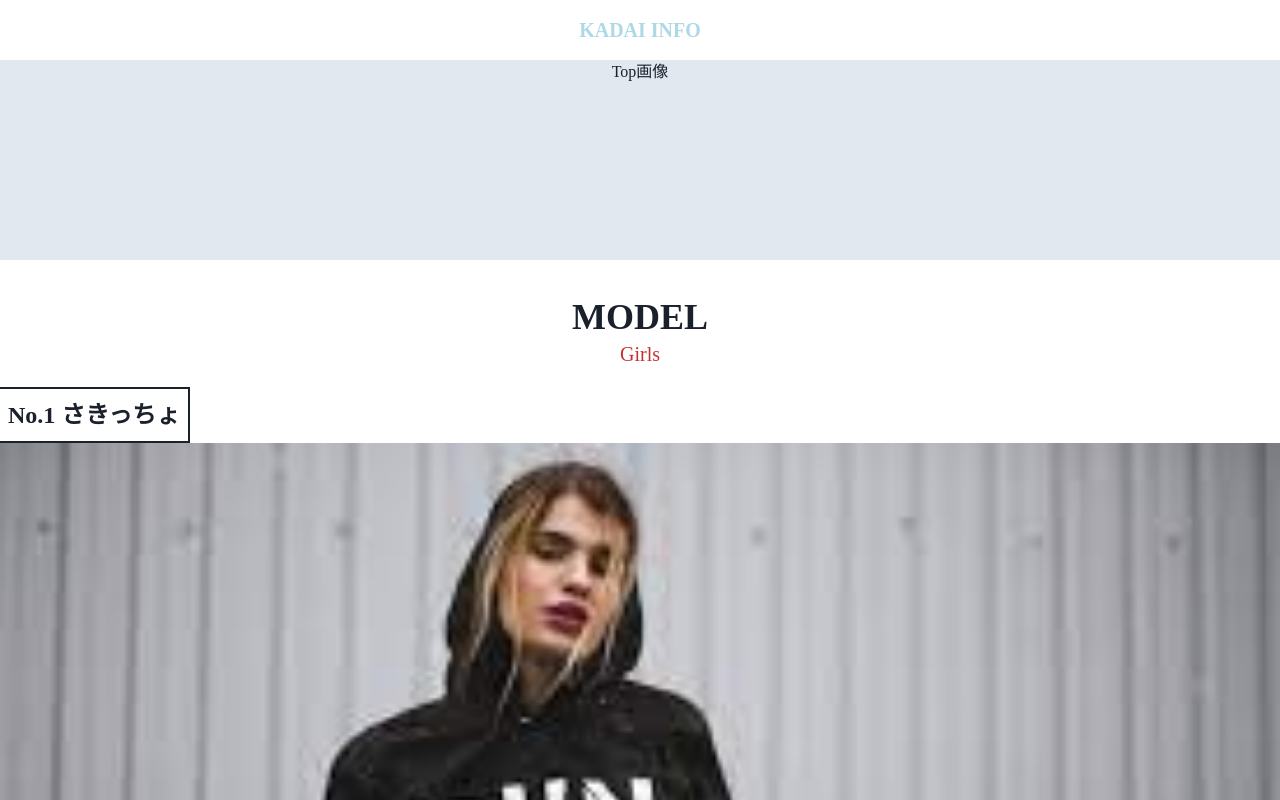
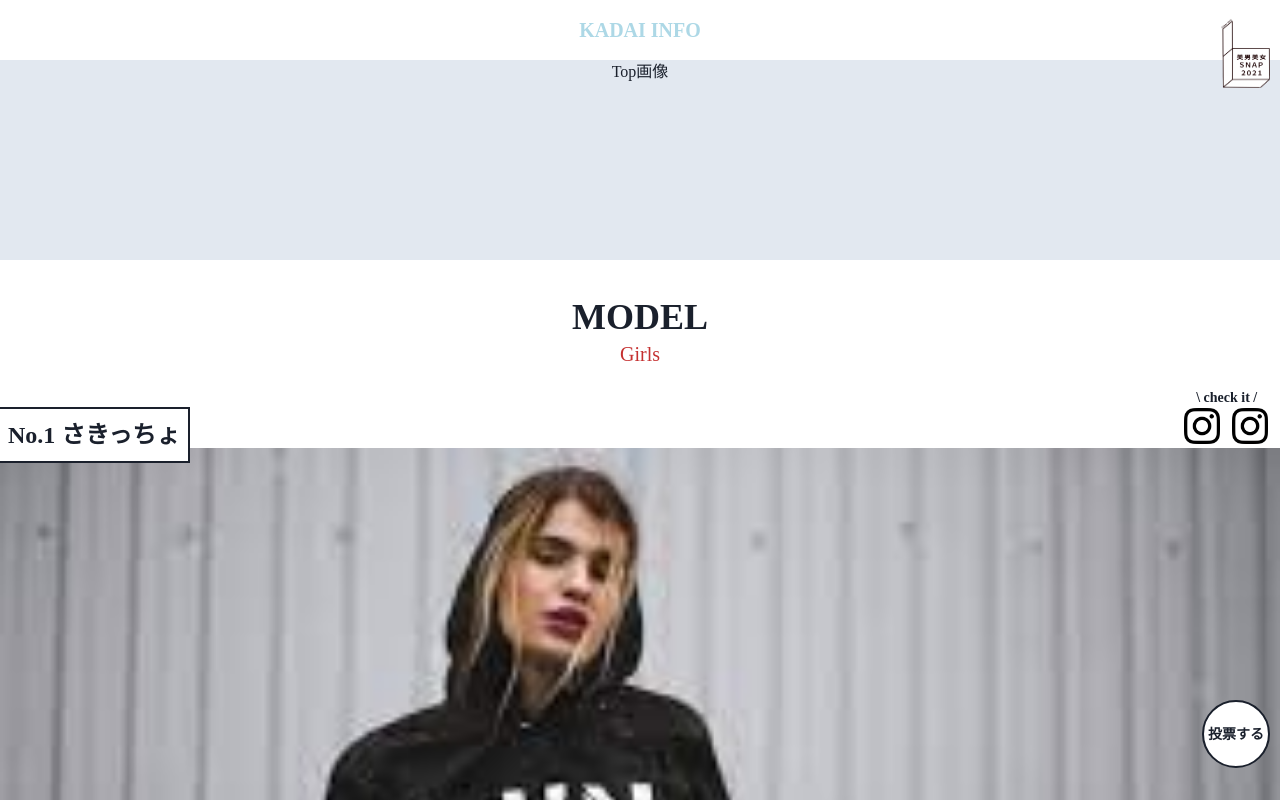
Before and after one commit to kaitolim7/binanbijo2021, a Next.js app: page /personal in a window 1280 px wide. Shown: the top 800 px of the page. Built offline with nearby package versions, Linux system fonts and the light colour scheme.

Commit message:
feat: fixedItem

```diff
--- /dev/null
+++ b/src/components/PersonalSns.tsx
@@ -0,0 +1,22 @@
+import { Box, Center, Flex, Spacer, Text } from "@chakra-ui/layout";
+import Image from "next/image";
+import TwitterLogo from "../../public/images/twitter_icon.png";
+import InstagramLogo from "../../public/images/instagram_icon.png";
+
+export default function PersonalSns() {
+  return (
+    <Box paddingBottom="1">
+      <Text fontSize="sm" fontWeight="bold" textAlign="center">
+        \ check it /&nbsp;&nbsp;&nbsp;
+      </Text>
+      <Flex>
+        <Flex paddingRight="3" alignItems="flex-end">
+          <Image src={InstagramLogo} width={36} height={36} />
+        </Flex>
+        <Flex paddingRight="3" alignItems="flex-end">
+          <Image src={InstagramLogo} width={36} height={36} />
+        </Flex>
+      </Flex>
+    </Box>
+  );
+}
--- a/src/pages/personal.tsx
+++ b/src/pages/personal.tsx
@@ -5,10 +5,35 @@ import AdArea from "../components/AdArea";
 import IntroLinkBox from "../components/IntroLinkBox";
 import Footer from "../components/Footer";
 import PersonalImageSlider from "../components/PersonalImageSlider";
+import PersonalSns from "../components/PersonalSns";
+import KadaiInfoBox from "../../public/images/kadaiinfobox.png";
 
 export default function Personal() {
   return (
     <Box w="100%" h="100%">
+      <Flex position="fixed" right="2.5" zIndex="overlay">
+        <Image
+          src={KadaiInfoBox}
+          width={50}
+          height={70}
+          objectPosition="right"
+        />
+      </Flex>
+      <Flex position="fixed" right="2.5" bottom="8" zIndex="overlay">
+        <Center
+          w="68px"
+          h="68px"
+          bgColor="white"
+          marginX="auto"
+          borderRadius="full"
+          borderColor="black"
+          border="2px"
+        >
+          <Text fontWeight="bold" fontSize="sm" marginX="1">
+            投票する
+          </Text>
+        </Center>
+      </Flex>
       <Box marginTop="18px" />
       <Heading>
         <Center fontSize="xl" color="lightblue">
@@ -29,26 +54,36 @@ export default function Personal() {
         </Text>
       </Center>
       <Box marginTop="18px" />
+      <Box w="100%" position="relative">
         <Flex>
           <Text
+            position="absolute"
+            top="20px"
+            zIndex="overlay"
             borderColor="black"
             border="2px"
             borderStart="inherit"
+            bgColor="white"
             fontSize="2xl"
             fontWeight="bold"
             padding="2"
           >
             No.1 さきっちょ
           </Text>
+          <Spacer />
+          <PersonalSns />
         </Flex>
         <Box w="100%" h="100%">
           <Image src={Test} layout="responsive" />
         </Box>
         <Flex justify="flex-end">
           <Text
+            position="absolute"
+            bottom="-20px"
             borderColor="black"
             border="2px"
             borderEnd="inherit"
+            bgColor="white"
             fontSize="sm"
             fontWeight="bold"
             padding="2"
@@ -56,6 +91,8 @@ export default function Personal() {
             ● 教育学部 3年 ● 出身 / 鹿児島 ● サークル / -
           </Text>
         </Flex>
+      </Box>
+
       <Box marginTop="56px" />
       <Box w="100%">
         <Center>
```
Also changed, not shown: src/pages/index.tsx (+11 -0 lines), src/pages/model.tsx (+10 -0 lines), public/images/kadaiinfobox.png (added). Lines whose indentation alone changed are shown as unchanged.
